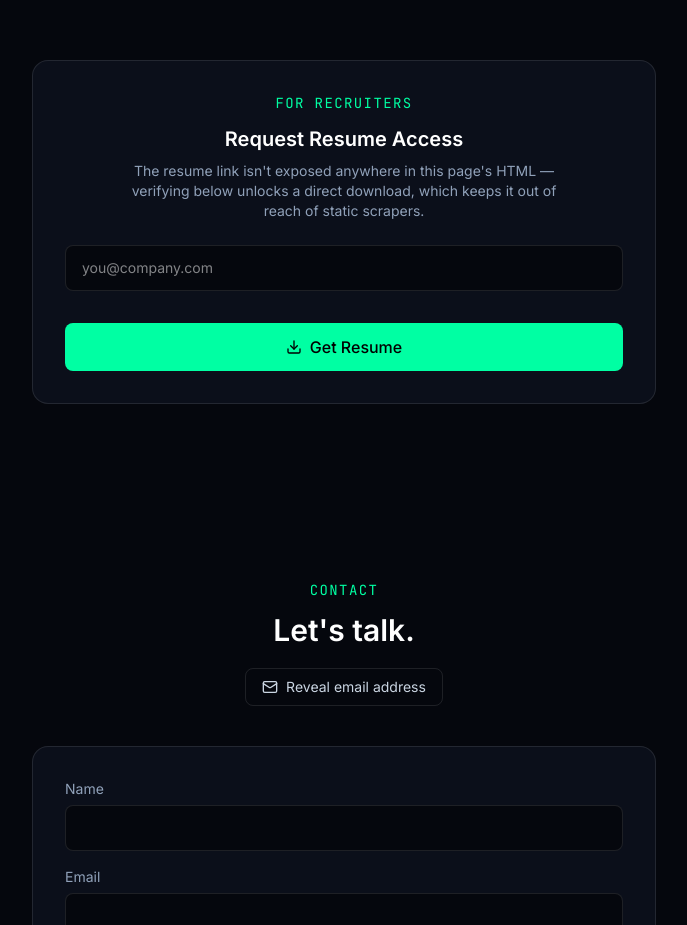
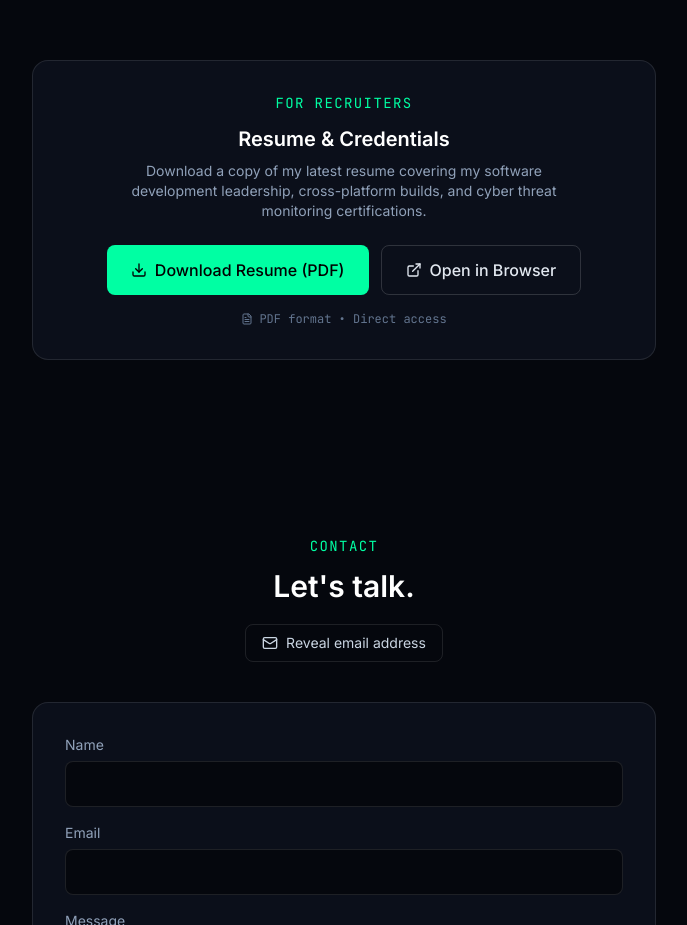
Before and after one commit to markjustinsoftwaredev/Portfolio, a Next.js app: page / in a window 1280 px wide. Shown: the part 4760-5685 px from the top of the page, without its empty margins (296-983 px from the left). Built offline with nearby package versions, Linux system fonts and the light colour scheme; no server answers.

Commit message:
Wire resume pdf to the button

```diff
--- a/components/sections/ResumeRequest.tsx
+++ b/components/sections/ResumeRequest.tsx
@@ -1,49 +1,9 @@
 'use client';
 
 import { motion } from 'framer-motion';
-import { Download, Loader2 } from 'lucide-react';
-import { useState } from 'react';
-import TurnstileWidget from '@/components/ui/Turnstile';
+import { Download, ExternalLink, FileText } from 'lucide-react';
 
-type Status = 'idle' | 'submitting' | 'success' | 'error';
-
-export default function ResumeRequest({ nonce }: { nonce?: string }) {
-  const [email, setEmail] = useState('');
-  const [token, setToken] = useState<string | null>(null);
-  const [status, setStatus] = useState<Status>('idle');
-  const [message, setMessage] = useState<string | null>(null);
-
-  async function handleSubmit(e: React.FormEvent) {
-    e.preventDefault();
-    if (!token) {
-      setMessage('Please complete the verification challenge first.');
-      return;
-    }
-    setStatus('submitting');
-    setMessage(null);
-
-    try {
-      const res = await fetch('/api/request-resume', {
-        method: 'POST',
-        headers: { 'Content-Type': 'application/json' },
-        body: JSON.stringify({ email, turnstileToken: token }),
-      });
-      const data = await res.json();
-
-      if (!res.ok) {
-        setStatus('error');
-        setMessage(data.error ?? 'Something went wrong.');
-        return;
-      }
-
-      setStatus('success');
-      window.open(data.url, '_blank', 'noopener,noreferrer');
-    } catch {
-      setStatus('error');
-      setMessage('Network error. Please try again.');
-    }
-  }
-
+export default function ResumeRequest({ nonce: _nonce }: { nonce?: string }) {
   return (
     <section id="resume" className="relative py-20">
       <div className="mx-auto max-w-2xl px-6">
@@ -57,54 +17,37 @@ export default function ResumeRequest({ nonce }: { nonce?: string }) {
           <h2 className="text-sm font-mono uppercase tracking-widest text-accent">
             For Recruiters
           </h2>
-          <p className="mt-3 text-xl font-semibold text-white">Request Resume Access</p>
+          <p className="mt-3 text-xl font-semibold text-white">Resume & Credentials</p>
           <p className="mx-auto mt-2 max-w-md text-sm text-slate-400">
-            The resume link isn&apos;t exposed anywhere in this page&apos;s HTML — verifying below
-            unlocks a direct download, which keeps it out of reach of static scrapers.
+            Download a copy of my latest resume covering my software development leadership,
+            cross-platform builds, and cyber threat monitoring certifications.
           </p>
 
-          <form onSubmit={handleSubmit} className="mt-6 space-y-4 text-left">
-            <input
-              type="email"
-              required
-              placeholder="you@company.com"
-              value={email}
-              onChange={(e) => setEmail(e.target.value)}
-              className="w-full rounded-lg border border-white/10 bg-bg px-4 py-3 text-sm text-white outline-none focus:border-accent"
-            />
+          <div className="mt-6 flex flex-col justify-center gap-3 sm:flex-row">
+            <a
+              href="/Portfolio/resume.pdf"
+              download="Mark_Justin_Alzona_Resume.pdf"
+              className="inline-flex items-center justify-center gap-2 rounded-lg bg-accent px-6 py-3 font-medium text-black transition hover:bg-accent-dim"
+            >
+              <Download size={16} />
+              Download Resume (PDF)
+            </a>
 
-            <div className="flex justify-center">
-              <TurnstileWidget onVerify={setToken} onExpire={() => setToken(null)} nonce={nonce} />
-            </div>
+            <a
+              href="/Portfolio/resume.pdf"
+              target="_blank"
+              rel="noopener noreferrer"
+              className="inline-flex items-center justify-center gap-2 rounded-lg border border-white/15 px-6 py-3 font-medium text-slate-200 transition hover:border-accent/50 hover:text-accent"
+            >
+              <ExternalLink size={16} />
+              Open in Browser
+            </a>
+          </div>
 
-            <button
-              type="submit"
-              disabled={status === 'submitting'}
-              className="flex w-full items-center justify-center gap-2 rounded-lg bg-accent px-4 py-3 font-medium text-black transition hover:bg-accent-dim disabled:opacity-60"
-            >
-              {status === 'submitting' ? (
-                <Loader2 size={16} className="animate-spin" />
-              ) : (
-                <Download size={16} />
-              )}
-              Get Resume
-            </button>
-
-            {message && (
-              <p
-                className={`text-center text-sm ${
-                  status === 'error' ? 'text-danger' : 'text-accent'
-                }`}
-              >
-                {message}
-              </p>
-            )}
-            {status === 'success' && (
-              <p className="text-center text-sm text-accent">
-                Verified — your download should have opened in a new tab.
-              </p>
-            )}
-          </form>
+          <p className="mt-4 flex items-center justify-center gap-1.5 font-mono text-xs text-slate-500">
+            <FileText size={12} />
+            PDF format • Direct access
+          </p>
         </motion.div>
       </div>
     </section>
```
